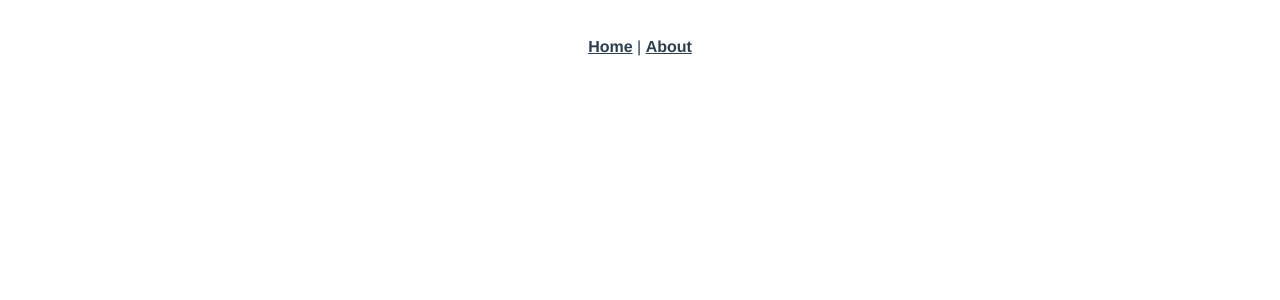
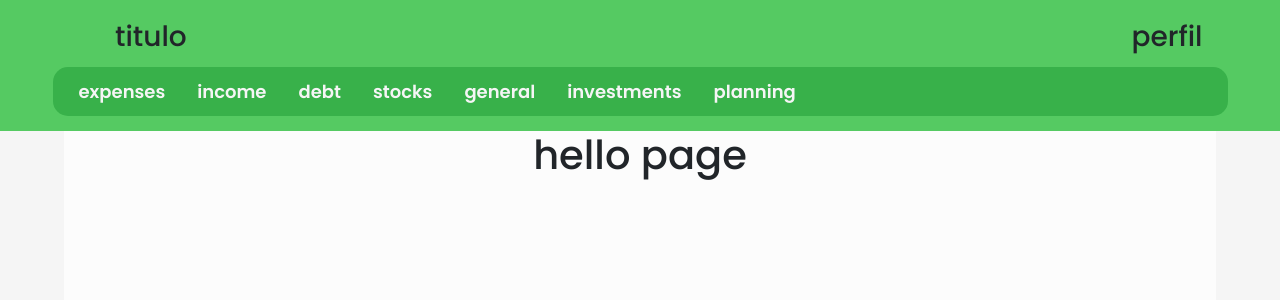
Before and after one commit to leowitcroz/Finance, a Vue app: page /expenses in a window 1280 px wide. Before the commit this address had no page. Shown: the top 300 px of the page. Built offline with nearby package versions, Linux system fonts and the light colour scheme.

Commit message:
first commit

```diff
--- a/package.json
+++ b/package.json
@@ -7,6 +7,8 @@
     "build": "vue-cli-service build"
   },
   "dependencies": {
+    "bootstrap": "^5.3.3",
+    "bootstrap-vue": "^2.23.1",
     "vue": "^3.2.13",
     "vue-router": "^4.0.3",
     "vuex": "^4.0.0"
--- a/public/index.html
+++ b/public/index.html
@@ -1,17 +1,27 @@
 <!DOCTYPE html>
 <html lang="">
+
 <head>
   <meta charset="utf-8">
   <meta http-equiv="X-UA-Compatible" content="IE=edge">
   <meta name="viewport" content="width=device-width,initial-scale=1.0">
   <link rel="icon" href="<%= BASE_URL %>favicon.ico">
-    <title><%= htmlWebpackPlugin.options.title %></title>
+  <title>
+    Finance
+  </title>
 </head>
-  <body>
+
+<body style="background-color: #f5f5f5;">
   <noscript>
-      <strong>We're sorry but <%= htmlWebpackPlugin.options.title %> doesn't work properly without JavaScript enabled. Please enable it to continue.</strong>
+    <strong>We're sorry but <%= htmlWebpackPlugin.options.title %> doesn't work properly without JavaScript enabled.
+        Please enable it to continue.</strong>
   </noscript>
   <div id="app"></div>
   <!-- built files will be auto injected -->
 </body>
+
+<style>
+  @import url('https://fonts.googleapis.com/css2?family=Poppins:ital,wght@0,100;0,200;0,300;0,400;0,500;0,600;0,700;0,800;0,900;1,100;1,200;1,300;1,400;1,500;1,600;1,700;1,800;1,900&display=swap');
+</style>
+
 </html>
--- a/src/App.vue
+++ b/src/App.vue
@@ -1,30 +1,9 @@
 <template>
-  <nav>
-    <router-link to="/">Home</router-link> |
-    <router-link to="/about">About</router-link>
-  </nav>
-  <router-view/>
+  <router-view />
 </template>
 
 <style>
-#app {
-  font-family: Avenir, Helvetica, Arial, sans-serif;
-  -webkit-font-smoothing: antialiased;
-  -moz-osx-font-smoothing: grayscale;
-  text-align: center;
-  color: #2c3e50;
-}
-
-nav {
-  padding: 30px;
-}
-
-nav a {
-  font-weight: bold;
-  color: #2c3e50;
-}
-
-nav a.router-link-exact-active {
-  color: #42b983;
-}
+ #app{
+  font-family: "Poppins", sans-serif;
+ }
 </style>
--- /dev/null
+++ b/src/layout/mainLayout.vue
@@ -0,0 +1,108 @@
+
+<template>
+    <div class="mainLayout">
+        <nav class="nav-bar">
+            <div class="itens">
+                <h3>titulo</h3>
+                <h3>perfil</h3>
+            </div>
+            <div class="btns">
+                <button class="btn_navbar" v-for="(btn,key) in buttons" :key="key">{{ btn.name }}</button>
+
+            </div>
+        </nav>
+        <div class="views">
+            <div class="routers">
+                <router-view />
+            </div>
+        </div>
+    </div>
+</template>
+
+
+<script lang="ts" setup>
+import { ref } from "vue";
+
+const buttons = ref([
+    {
+        name:'expenses'
+    },
+    {
+        name:'income'
+    },
+    {
+        name:'debt'
+    },
+    {
+        name:'stocks'
+    },
+    {
+        name:'general'
+    },
+    {
+        name:'investments'
+    },
+    {
+        name:'planning'
+    },
+])
+
+</script>
+
+<style>
+.itens {
+    display: flex;
+    justify-content: space-between;
+    margin-left: 8%;
+    margin-right: 5%;
+    margin-top: 5px;
+    margin-bottom: 5px;
+}
+
+.btns {
+    display: flex;
+    margin-left: 3%;
+    margin-right: 3%;
+    padding: 10px;
+    background-color: #38b14a;
+    border-radius: 15px;
+}
+
+.btn_navbar {
+    border: none;
+    margin-right: 10px;
+    margin-left: 10px;
+    background-color:#38b14a;
+    color: whitesmoke;
+    font-size: 18px;
+    font-weight: 600;
+    cursor: pointer;
+}
+
+.btn_navbar:hover{
+    text-decoration: underline;
+}
+
+.nav-bar {
+    display: flex;
+    flex-direction: column;
+    padding: 15px;
+    background-color: #55ca62;
+}
+
+.mainLayout {
+    text-align: center;
+
+}
+
+.views {
+    display: flex;
+    justify-content: center;
+    height: 79vh;
+}
+
+.routers {
+    background: rgb(252, 252, 252);
+    width: 90%;
+}
+</style>
--- a/src/main.ts
+++ b/src/main.ts
@@ -3,4 +3,7 @@
 import router from './router'
 import store from './store'
 
+// Importar o Bootstrap CSS
+import 'bootstrap/dist/css/bootstrap.min.css';
+
 createApp(App).use(store).use(router).mount('#app')
--- a/src/router/index.ts
+++ b/src/router/index.ts
@@ -1,20 +1,27 @@
 import { createRouter, createWebHistory, RouteRecordRaw } from 'vue-router'
 import HomeView from '../views/HomeView.vue'
+import MainLayout from '../layout/mainLayout.vue'
+import ExpensesView from '../views/ExpensesView.vue'
 
 const routes: Array<RouteRecordRaw> = [
+
   {
     path: '/',
-    name: 'home',
-    component: HomeView
+    component: MainLayout,
+    children: [
+      {
+        path: '',
+        name: 'home',
+        component: HomeView
+      },
+      {
+        path: '/expenses',
+        name: 'expeneses',
+        component: ExpensesView,
+      }
+    ]
   },
-  {
-    path: '/about',
-    name: 'about',
-    // route level code-splitting
-    // this generates a separate chunk (about.[hash].js) for this route
-    // which is lazy-loaded when the route is visited.
-    component: () => import(/* webpackChunkName: "about" */ '../views/AboutView.vue')
-  }
+
 ]
 
 const router = createRouter({
--- a/src/views/AboutView.vue
+++ /dev/null
@@ -1,5 +0,0 @@
-<template>
-  <div class="about">
-    <h1>This is an about page</h1>
-  </div>
-</template>
--- /dev/null
+++ b/src/views/ExpensesView.vue
@@ -0,0 +1,9 @@
+<template>
+    <div class="home">
+      <h1>hello page</h1>
+    </div>
+  </template>
+
+  <script lang="ts" setup>
+
+  </script>
--- a/src/views/HomeView.vue
+++ b/src/views/HomeView.vue
@@ -1,18 +1,9 @@
 <template>
   <div class="home">
-    <img alt="Vue logo" src="../assets/logo.png">
-    <HelloWorld msg="Welcome to Your Vue.js + TypeScript App"/>
+    <h1>hello page</h1>
   </div>
 </template>
 
-<script lang="ts">
-import { defineComponent } from 'vue';
-import HelloWorld from '@/components/HelloWorld.vue'; // @ is an alias to /src
+<script lang="ts" setup>
 
-export default defineComponent({
-  name: 'HomeView',
-  components: {
-    HelloWorld,
-  },
-});
 </script>
```
Also changed, not shown: 1 other file (tests, documents, lock files or other folders). Lines whose indentation alone changed are shown as unchanged.
